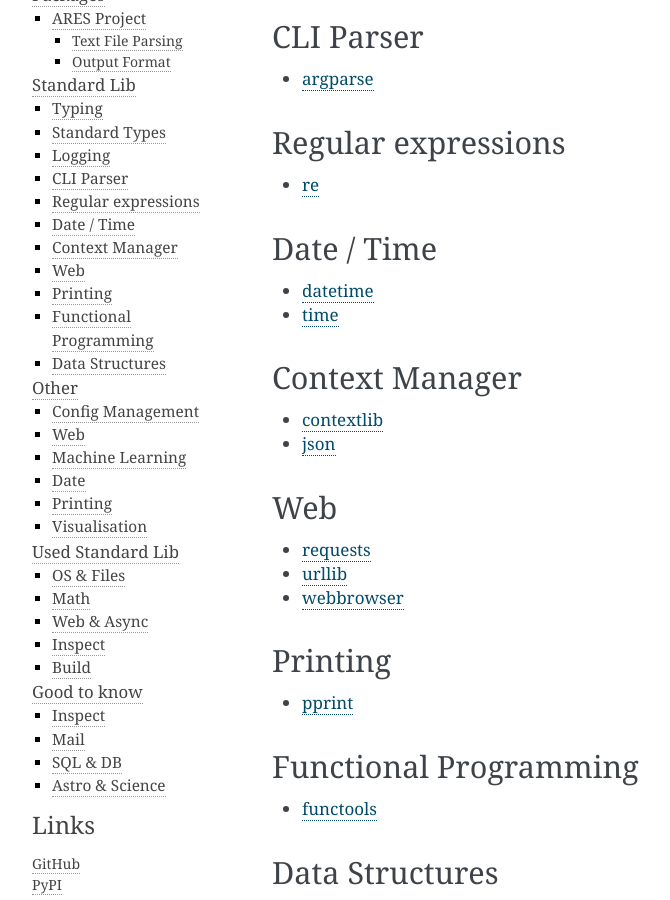
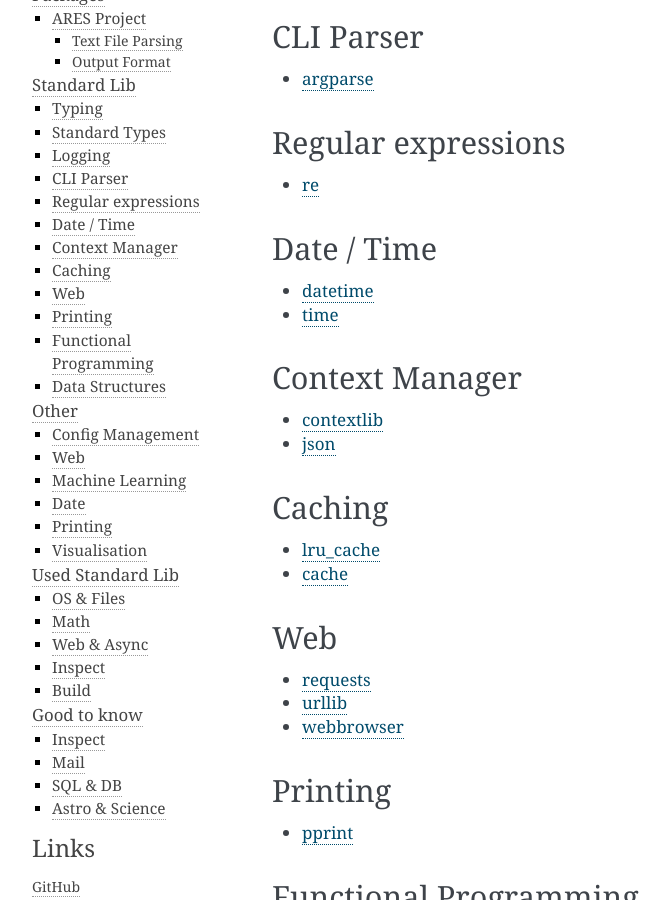
Before and after one commit to cruisen/cli-calc, a Sphinx documentation site: the page built from docs/extras/packages.md, in a window 1280 px wide and 900 px high, scrolled down 1169 px. Shown: the whole window, without its empty margins (148-818 px from the left). Built offline with Sphinx 7.4.7, drawn with Linux system fonts in a browser that asks for light colours.

Commit message:
adds lru_cache

```diff
--- a/docs/extras/packages.md
+++ b/docs/extras/packages.md
@@ -45,6 +45,10 @@ It is a good idea to at least quick read through the [The Python Standard Librar
 ## Context Manager
 - [contextlib](https://docs.python.org/3/library/contextlib.html)
 - [json](https://docs.python.org/3/library/json.html)
+
+## Caching
+- [lru_cache](https://docs.python.org/3/library/functools.html#functools.lru_cache)
+- [cache](https://docs.python.org/3/library/functools.html#functools.cache)
 
 ## Web
 - [requests](https://docs.python-requests.org/en/latest/)
```
